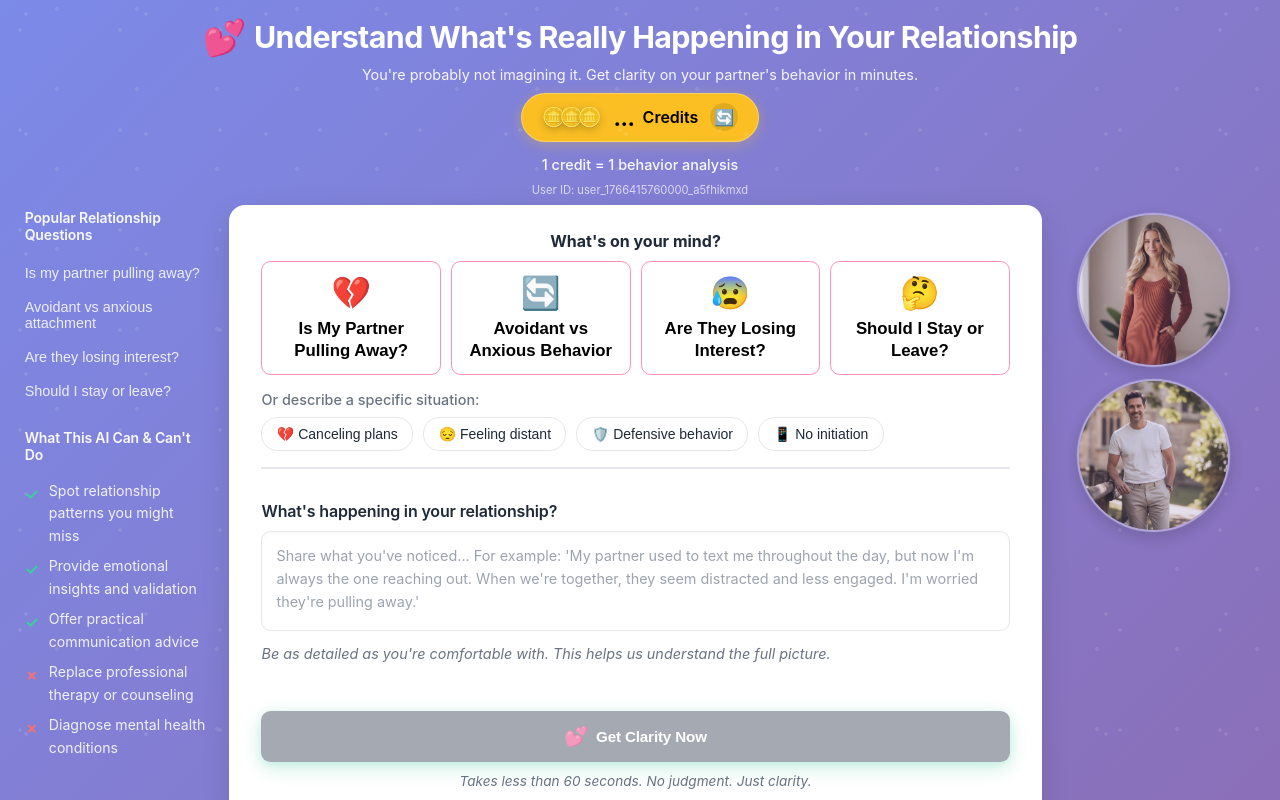
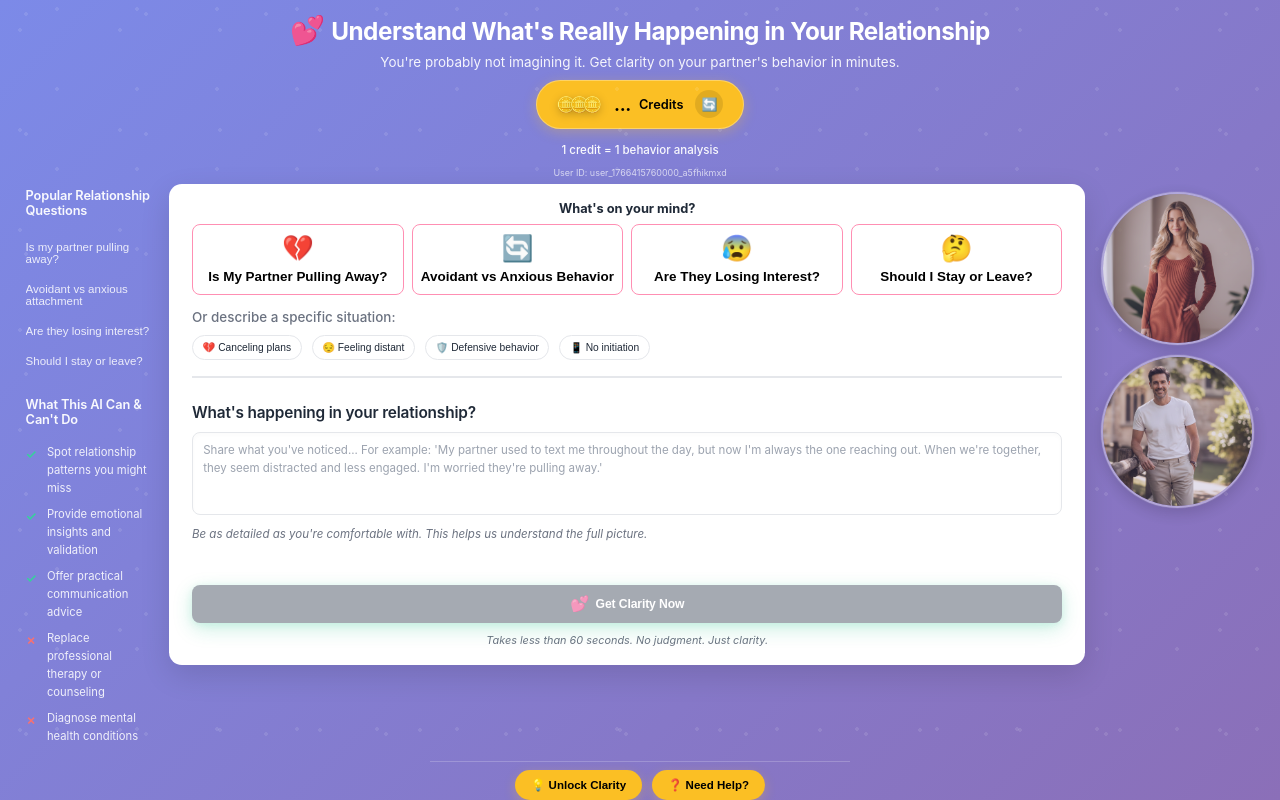
Before and after one commit to maxkantor/love-behavior-translator, a React (Vite) app in the folder frontend/: page / in a window 1280 px wide. Built offline with nearby package versions, Linux system fonts and the light colour scheme; no server answers.

Commit message:
Optimize layout for higher zoom levels (70%+) on MacBook Air - reduce all sizes, use more aggressive clamp values

```diff
--- a/frontend/src/ui/styles.css
+++ b/frontend/src/ui/styles.css
@@ -18,13 +18,13 @@
   --shadow-sm: 0 2px 8px rgba(0, 0, 0, 0.08);
   --shadow-glow: 0 0 0 4px rgba(255, 107, 157, 0.1);
 
-  /* Base font size for zoom compatibility */
-  font-size: 16px;
+  /* Base font size for zoom compatibility - scales with zoom */
+  font-size: clamp(12px, 1vw, 16px);
 }
 
 /* Zoom-friendly base styles */
 html {
-  font-size: 16px;
+  font-size: clamp(12px, 1vw, 16px);
   -webkit-text-size-adjust: 100%;
   -moz-text-size-adjust: 100%;
   -ms-text-size-adjust: 100%;
@@ -33,7 +33,7 @@ html {
 
 @media (min-resolution: 120dpi) {
   html {
-    font-size: 15px;
+    font-size: clamp(11px, 0.9vw, 15px);
   }
 }
 
@@ -103,7 +103,7 @@ body {
 }
 
 .header-content h1 {
-  font-size: clamp(1.4rem, 4vw, 1.9rem);
+  font-size: clamp(1.2rem, 3vw, 1.9rem);
   font-weight: 700;
   margin-bottom: clamp(0.25rem, 0.5vw, 0.375rem);
   display: flex;
@@ -214,9 +214,9 @@ body {
 /* Main content wrapper - purple background */
 .app-main-wrapper {
   display: grid;
-  grid-template-columns: clamp(180px, 15vw, 240px) 1fr clamp(200px, 17.5vw, 280px);
-  gap: clamp(1rem, 2vw, 2rem);
-  padding: 0 clamp(1rem, 2.5vw, 2.5rem);
+  grid-template-columns: clamp(140px, 12vw, 240px) 1fr clamp(160px, 14vw, 280px);
+  gap: clamp(0.75rem, 1.5vw, 2rem);
+  padding: 0 clamp(0.75rem, 2vw, 2.5rem);
   max-width: 100%;
   margin: 0 auto;
   flex: 1;
@@ -231,21 +231,21 @@ body {
 
 @media (max-width: 1600px) {
   .app-main-wrapper {
-    grid-template-columns: clamp(160px, 13.75vw, 220px) 1fr clamp(180px, 16.25vw, 260px);
-    padding: 0 clamp(1rem, 1.875vw, 1.875rem);
-    gap: clamp(1rem, 1.75vw, 1.75rem);
+    grid-template-columns: clamp(120px, 11vw, 220px) 1fr clamp(140px, 13vw, 260px);
+    padding: 0 clamp(0.75rem, 1.5vw, 1.875rem);
+    gap: clamp(0.75rem, 1.5vw, 1.75rem);
   }
 }
 
 @media (max-width: 1400px) {
   .app-main-wrapper {
-    grid-template-columns: clamp(140px, 14.3vw, 200px) 1fr clamp(150px, 15vw, 200px);
-    padding: 0 clamp(0.75rem, 1.43vw, 1.25rem);
-    gap: clamp(0.75rem, 1.7vw, 1.5rem);
+    grid-template-columns: clamp(100px, 12vw, 200px) 1fr clamp(120px, 13vw, 200px);
+    padding: 0 clamp(0.5rem, 1.2vw, 1.25rem);
+    gap: clamp(0.5rem, 1.5vw, 1.5rem);
   }
 
   .main-sidebar-right {
-    max-width: clamp(150px, 15vw, 200px);
+    max-width: clamp(120px, 13vw, 200px);
     overflow: visible !important;
   }
 
@@ -366,33 +366,68 @@ body {
     height: auto !important;
   }
 
-  /* Main content fixes for MacBook Air */
+  /* Main content fixes for MacBook Air - optimized for higher zoom */
+  .app-main-wrapper {
+    grid-template-columns: clamp(100px, 10vw, 200px) 1fr clamp(120px, 12vw, 200px) !important;
+    gap: clamp(0.5rem, 1.2vw, 1.5rem) !important;
+    padding: 0 clamp(0.5rem, 1.5vw, 2.5rem) !important;
+  }
+
   .app-main {
     overflow: visible !important;
     height: auto !important;
     min-height: fit-content !important;
+    padding: clamp(1rem, 1.3vw, 2rem) clamp(1rem, 1.8vw, 2.5rem) !important;
   }
 
   .main-content-center {
     overflow: visible !important;
     height: auto !important;
     min-height: auto !important;
+    gap: clamp(0.625rem, 0.9vw, 1rem) !important;
   }
 
   .entry-points-section {
     display: block !important;
     visibility: visible !important;
     opacity: 1 !important;
+    margin-bottom: clamp(0.75rem, 1vw, 1rem) !important;
   }
 
   .entry-points-title {
     display: block !important;
     visibility: visible !important;
+    font-size: clamp(0.85rem, 1vw, 1.2rem) !important;
   }
 
   .entry-points-grid {
     display: grid !important;
     visibility: visible !important;
+    gap: clamp(0.4rem, 0.6vw, 0.625rem) !important;
+    grid-template-columns: repeat(4, 1fr) !important;
+  }
+
+  .entry-point-btn {
+    min-height: clamp(55px, 4.5vw, 90px) !important;
+    padding: clamp(0.5rem, 0.65vw, 0.875rem) clamp(0.35rem, 0.45vw, 0.625rem) !important;
+    font-size: clamp(0.75rem, 0.85vw, 1rem) !important;
+  }
+
+  .quick-chip {
+    padding: clamp(0.35rem, 0.45vw, 0.625rem) clamp(0.6rem, 0.75vw, 1.125rem) !important;
+    font-size: clamp(0.7rem, 0.8vw, 1rem) !important;
+  }
+
+  .behavior-input {
+    min-height: clamp(60px, 5vw, 100px) !important;
+    max-height: clamp(80px, 6.5vw, 120px) !important;
+    font-size: clamp(0.8rem, 0.9vw, 1.05rem) !important;
+    padding: clamp(0.5rem, 0.65vw, 0.875rem) clamp(0.65rem, 0.8vw, 1rem) !important;
+  }
+
+  .analyze-button {
+    padding: clamp(0.65rem, 0.8vw, 1rem) clamp(1rem, 1.3vw, 1.75rem) !important;
+    font-size: clamp(0.8rem, 0.95vw, 1.1rem) !important;
   }
 
   /* Help Modal fixes for MacBook Air */
@@ -478,8 +513,8 @@ body {
 /* Main white card */
 .app-main {
   background: var(--white);
-  border-radius: clamp(1rem, 1.25vw, 1.25rem);
-  padding: clamp(1.5rem, 2vw, 2rem) clamp(1.5rem, 2.5vw, 2.5rem);
+  border-radius: clamp(0.75rem, 1vw, 1.25rem);
+  padding: clamp(1rem, 1.5vw, 2rem) clamp(1rem, 2vw, 2.5rem);
   box-shadow: var(--shadow);
   position: relative;
   overflow: visible;
@@ -497,7 +532,7 @@ body {
 .main-content-center {
   display: flex;
   flex-direction: column;
-  gap: 16px;
+  gap: clamp(0.75rem, 1vw, 1rem);
   width: 100%;
   min-width: 0;
   height: auto;
@@ -593,18 +628,18 @@ body {
 }
 
 .entry-points-title {
-  font-size: clamp(1rem, 1.2vw, 1.2rem);
+  font-size: clamp(0.9rem, 1.1vw, 1.2rem);
   font-weight: 700;
   color: var(--text);
-  margin-bottom: 10px;
+  margin-bottom: clamp(0.5rem, 0.75vw, 0.625rem);
   text-align: center;
 }
 
 .entry-points-grid {
   display: grid;
   grid-template-columns: repeat(4, 1fr);
-  gap: 10px;
-  margin-bottom: 16px;
+  gap: clamp(0.5rem, 0.75vw, 0.625rem);
+  margin-bottom: clamp(0.75rem, 1vw, 1rem);
 }
 
 .quick-chips-container {
@@ -627,16 +662,16 @@ body {
 .quick-chip {
   background: white;
   border: clamp(1px, 0.125vw, 2px) solid var(--border);
-  border-radius: clamp(1rem, 1.25vw, 1.25rem);
-  padding: clamp(0.5rem, 0.625vw, 0.625rem) clamp(0.9rem, 1.125vw, 1.125rem);
-  font-size: clamp(0.875rem, 1vw, 1rem);
+  border-radius: clamp(0.75rem, 1vw, 1.25rem);
+  padding: clamp(0.4rem, 0.5vw, 0.625rem) clamp(0.75rem, 0.9vw, 1.125rem);
+  font-size: clamp(0.75rem, 0.9vw, 1rem);
   font-weight: 500;
   color: var(--text);
   cursor: pointer;
   transition: all 0.3s cubic-bezier(0.4, 0, 0.2, 1);
   display: inline-flex;
   align-items: center;
-  gap: clamp(0.3rem, 0.375vw, 0.375rem);
+  gap: clamp(0.25rem, 0.3vw, 0.375rem);
   white-space: nowrap;
 }
 
@@ -663,19 +698,20 @@ body {
 .entry-point-btn {
   background: white;
   border: clamp(1px, 0.125vw, 2px) solid var(--pink-soft);
-  border-radius: clamp(0.6rem, 0.75vw, 0.75rem);
-  padding: clamp(0.75rem, 0.875vw, 0.875rem) clamp(0.5rem, 0.625vw, 0.625rem);
+  border-radius: clamp(0.5rem, 0.625vw, 0.75rem);
+  padding: clamp(0.625rem, 0.75vw, 0.875rem) clamp(0.4rem, 0.5vw, 0.625rem);
   cursor: pointer;
   transition: all 0.3s cubic-bezier(0.4, 0, 0.2, 1);
   display: flex;
   flex-direction: column;
   align-items: center;
-  gap: clamp(0.4rem, 0.5vw, 0.5rem);
+  gap: clamp(0.3rem, 0.4vw, 0.5rem);
   text-align: center;
-  min-height: clamp(70px, 5.625vw, 90px);
+  min-height: clamp(60px, 5vw, 90px);
   justify-content: center;
   position: relative;
   overflow: hidden;
+  font-size: clamp(0.8rem, 0.9vw, 1rem);
 }
 
 .entry-point-btn::before {
@@ -731,12 +767,12 @@ body {
 
 .behavior-input {
   width: 100%;
-  min-height: clamp(80px, 6.25vw, 100px);
-  max-height: clamp(100px, 7.5vw, 120px);
-  padding: clamp(0.75rem, 0.875vw, 0.875rem) clamp(0.875rem, 1vw, 1rem);
+  min-height: clamp(70px, 5.5vw, 100px);
+  max-height: clamp(90px, 7vw, 120px);
+  padding: clamp(0.625rem, 0.75vw, 0.875rem) clamp(0.75rem, 0.9vw, 1rem);
   border: clamp(1.5px, 0.156vw, 2.5px) solid var(--border);
-  border-radius: clamp(0.6rem, 0.75vw, 0.75rem);
-  font-size: clamp(0.9rem, 1.05vw, 1.05rem);
+  border-radius: clamp(0.5rem, 0.625vw, 0.75rem);
+  font-size: clamp(0.85rem, 0.95vw, 1.05rem);
   font-family: inherit;
   resize: none;
   transition: all 0.3s cubic-bezier(0.4, 0, 0.2, 1);
@@ -986,16 +1022,16 @@ body {
   background: linear-gradient(135deg, var(--teal) 0%, var(--teal-dark) 100%);
   color: white;
   border: none;
-  padding: clamp(0.875rem, 1vw, 1rem) clamp(1.5rem, 1.75vw, 1.75rem);
-  border-radius: clamp(0.6rem, 0.75vw, 0.75rem);
-  font-size: clamp(0.95rem, 1.1vw, 1.1rem);
+  padding: clamp(0.75rem, 0.9vw, 1rem) clamp(1.25rem, 1.5vw, 1.75rem);
+  border-radius: clamp(0.5rem, 0.625vw, 0.75rem);
+  font-size: clamp(0.85rem, 1vw, 1.1rem);
   font-weight: 700;
   cursor: pointer;
   transition: all 0.3s cubic-bezier(0.4, 0, 0.2, 1);
   display: flex;
   align-items: center;
   justify-content: center;
-  gap: clamp(0.5rem, 0.625vw, 0.625rem);
+  gap: clamp(0.4rem, 0.5vw, 0.625rem);
   box-shadow: 0 6px 20px rgba(16, 185, 129, 0.35), 0 2px 8px rgba(16, 185, 129, 0.2);
   letter-spacing: -0.01em;
   position: relative;
```
